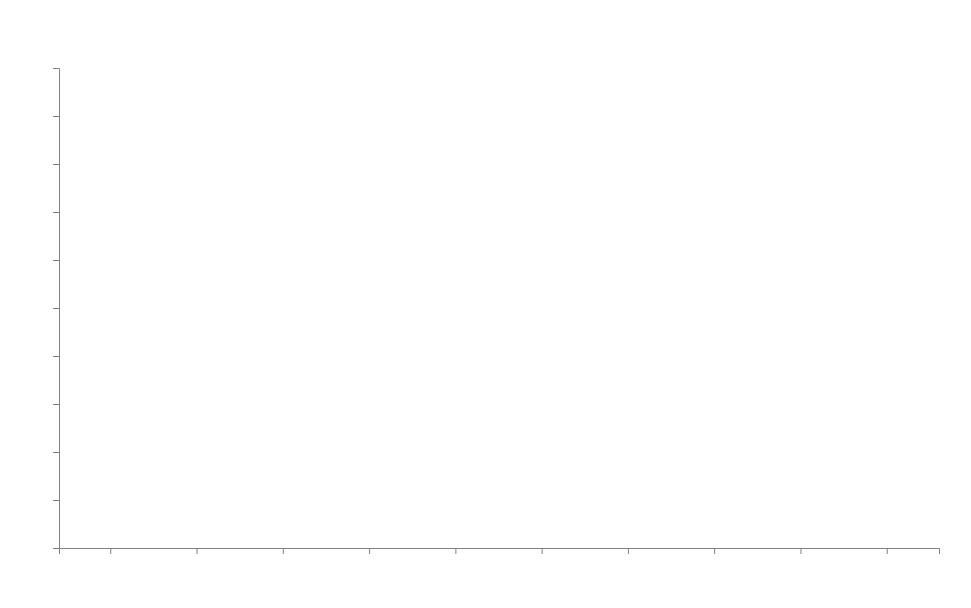
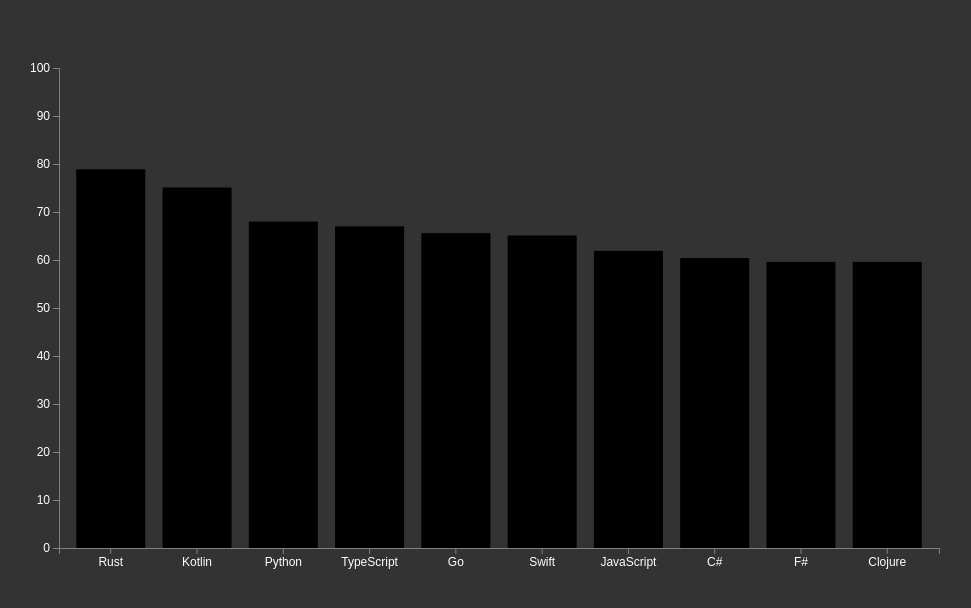
Before and after one commit to a-dabrowski/tutorials, a website built with Parcel: page d3-barchart/src/index.html in a window 1280 px wide. Shown: the whole page, without its empty margins (9-980 px from the left). Built offline with nearby package versions, Linux system fonts and the light colour scheme.

Commit message:
First draw of bars

```diff
--- a/d3-barchart/src/index.css
+++ b/d3-barchart/src/index.css
@@ -1,5 +1,6 @@
 body {
   font-family: 'Open Sans', sans-serif;
+  background-color: #333;
 }
 
 div#layout {
--- a/d3-barchart/src/index.js
+++ b/d3-barchart/src/index.js
@@ -22,3 +22,12 @@ const xScale = d3.scaleBand().range([0, width])
 chart.append('g')
       .attr('transform', `translate(0, ${height})`)
       .call(d3.axisBottom(xScale));
+
+const bars = chart.selectAll()
+      .data(sample)
+      .enter()
+      .append('rect')
+  .attr('x', (s) => xScale(s.language))
+  .attr('y', (s) => yScale(s.value))
+  .attr('width', xScale.bandwidth())
+  .attr('height', (s) => height - yScale(s.value))
```
